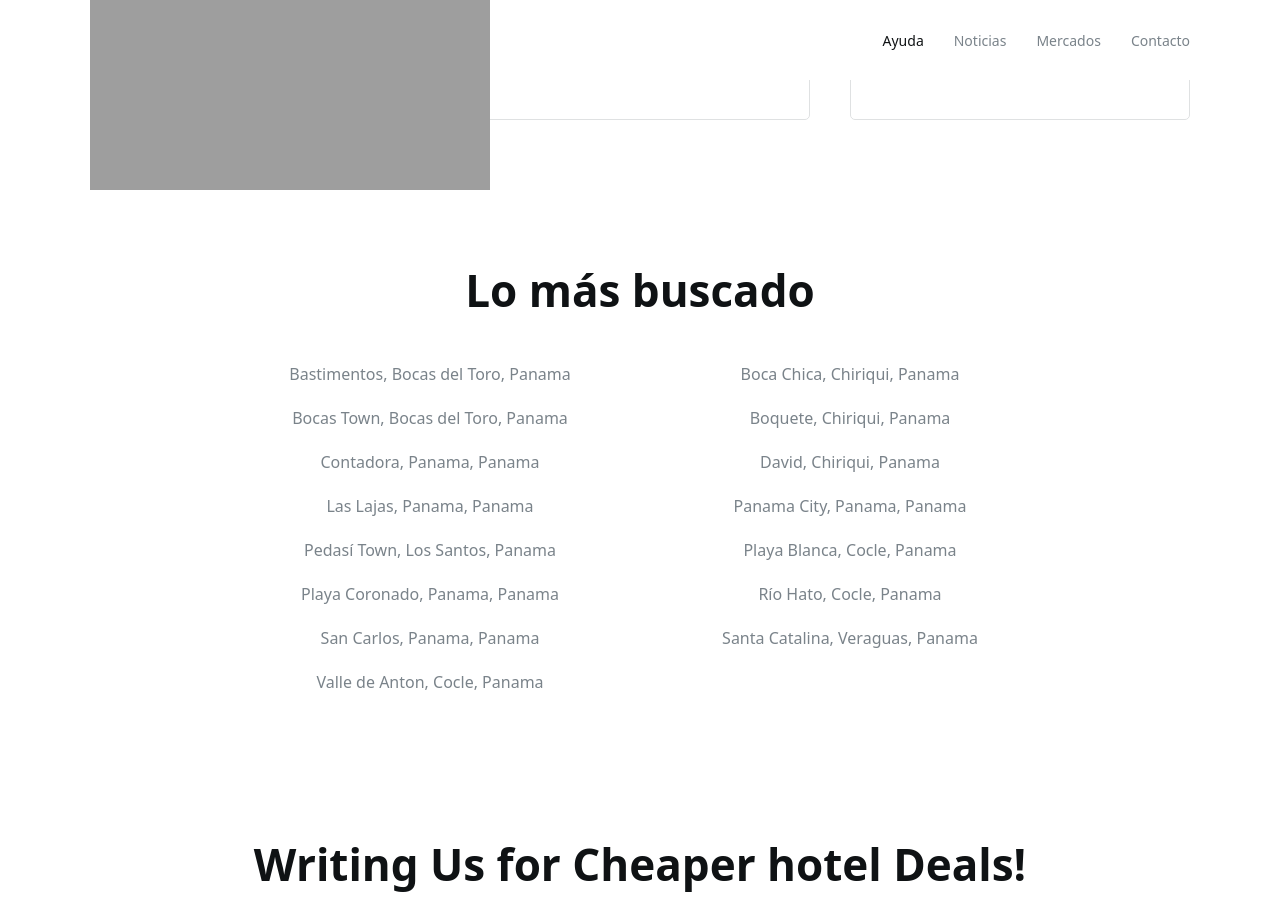
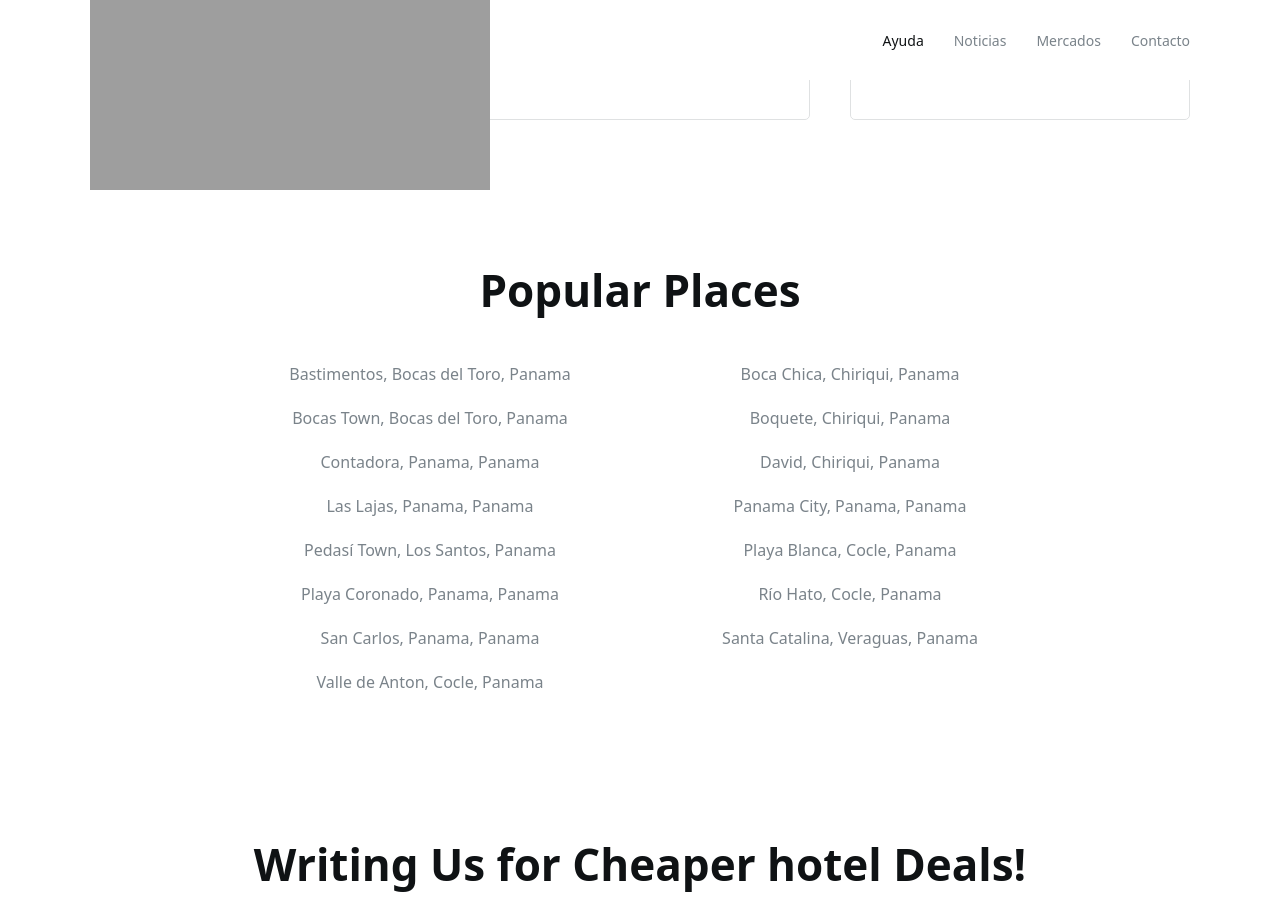
Before and after one commit to jelmii/jelmii.github.io, a Jekyll site: the page built from index.md, in a window 1280 px wide and 900 px high, scrolled down 840 px. Built offline with Jekyll 4.4.1, drawn with Linux system fonts in a browser that asks for light colours.

Commit message:
Update index.md

```diff
--- a/index.md
+++ b/index.md
@@ -10,7 +10,7 @@ categories:
     title: Otros Servicios
     subtitle: Nos gusta la comodidad igual que a ti, por eso ofrecemos servicios complementarios los cuales te ayudaran a tener un viaje más placentero, tranquilo y seguro.
 featured:
-    title: Lo más buscado
+    title: Popular Places
     tag: featured
 section:
     title: Writing Us for Cheaper hotel Deals! +507-6548-3317
```
